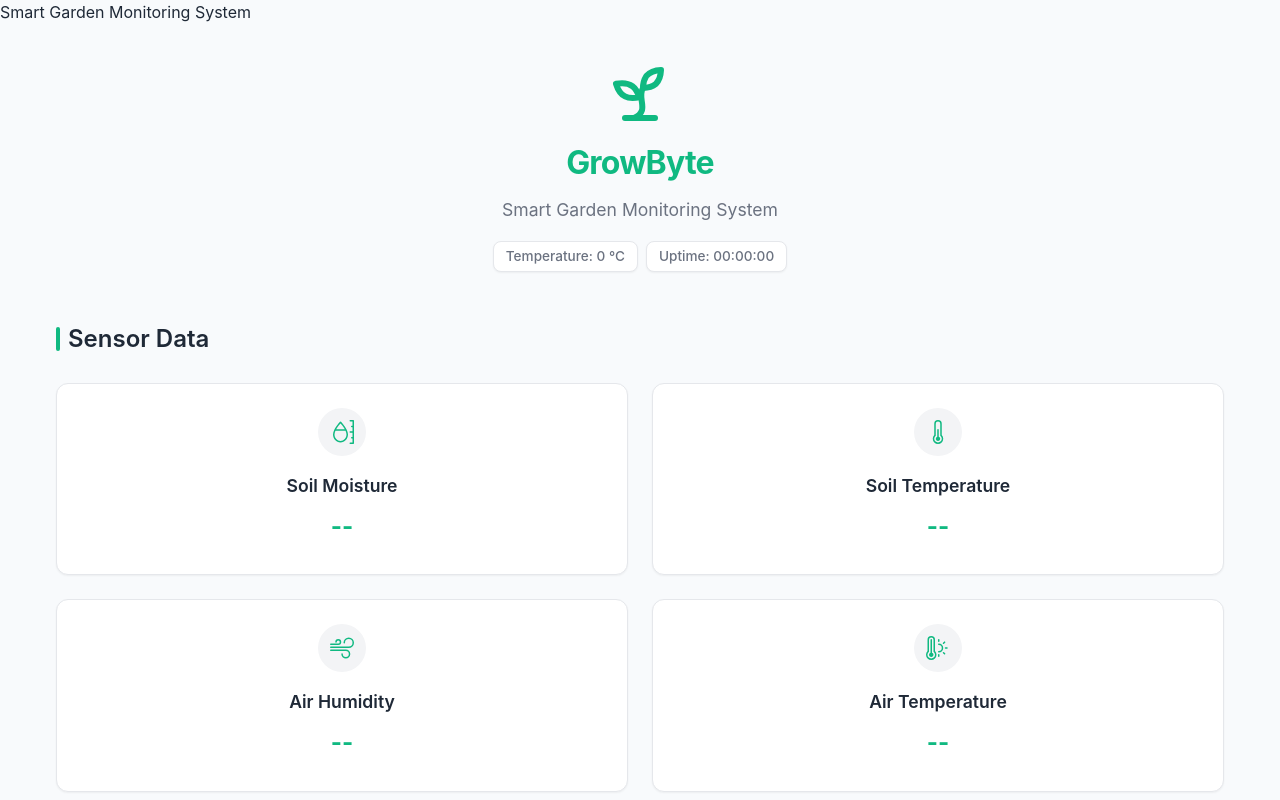
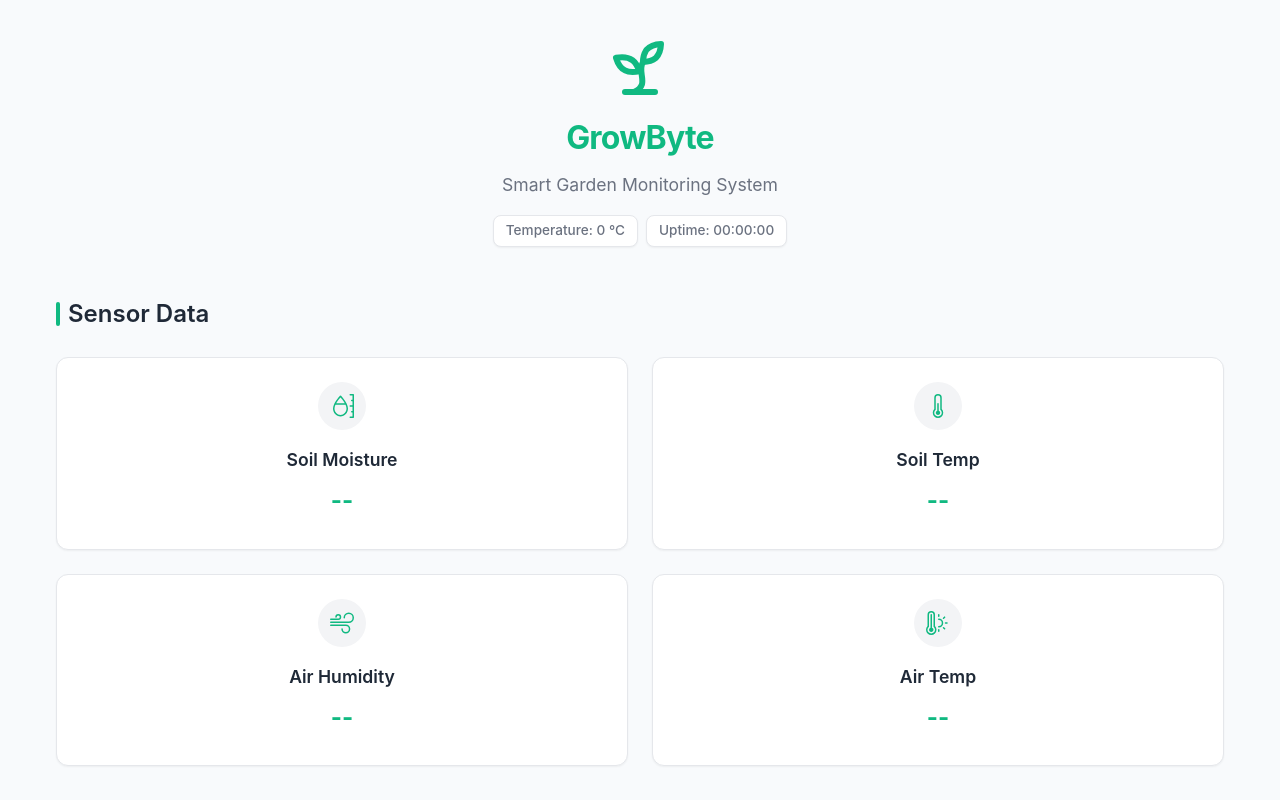
Before and after one commit to shironxn/growbyte, a plain HTML site: page data/index.html in a window 1280 px wide. Shown: the top 800 px of the page. Drawn offline with Linux system fonts and the light colour scheme.

Commit message:
chore: update web ui

```diff
--- a/data/index.html
+++ b/data/index.html
@@ -4,7 +4,6 @@
     <meta charset="UTF-8" />
     <meta name="viewport" content="width=device-width, initial-scale=1" />
     <title>GrowByte</title>
-    <description>Smart Garden Monitoring System</description>
     <link href="style.css" rel="stylesheet" />
   </head>
   <body>
@@ -91,7 +90,7 @@
                 />
               </svg>
             </div>
-            <h3>Soil Temperature</h3>
+            <h3>Soil Temp</h3>
             <div class="sensor-value" id="soil-temperature">--</div>
           </div>
 
@@ -132,7 +131,7 @@
                 />
               </svg>
             </div>
-            <h3>Air Temperature</h3>
+            <h3>Air Temp</h3>
             <div class="sensor-value" id="air-temperature">--</div>
           </div>
         </div>
```
